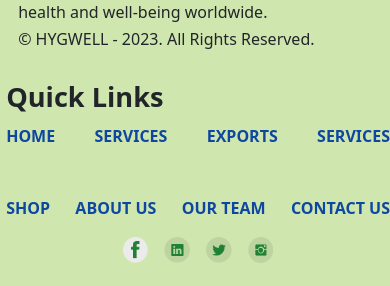
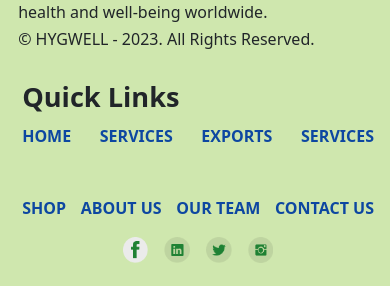
Before and after one commit to shafin90/hygwell-client, a React (Vite) app: page / in a window 390 px wide. Shown: the part 8606-8892 px from the top of the page. Built offline with nearby package versions, Linux system fonts and the light colour scheme.

Commit message:
responsive issue solved

```diff
--- a/src/components/Footer/Footer.jsx
+++ b/src/components/Footer/Footer.jsx
@@ -24,7 +24,7 @@
 
 
 
-                <Col lg={4} md={6} className="px-0">
+                <Col lg={4} md={6} className="px-3 px-md-0 px-lg-0">
                     <h1 className=" quick_links">Quick Links</h1>
 
                     <ul className=" mb-5">
```
